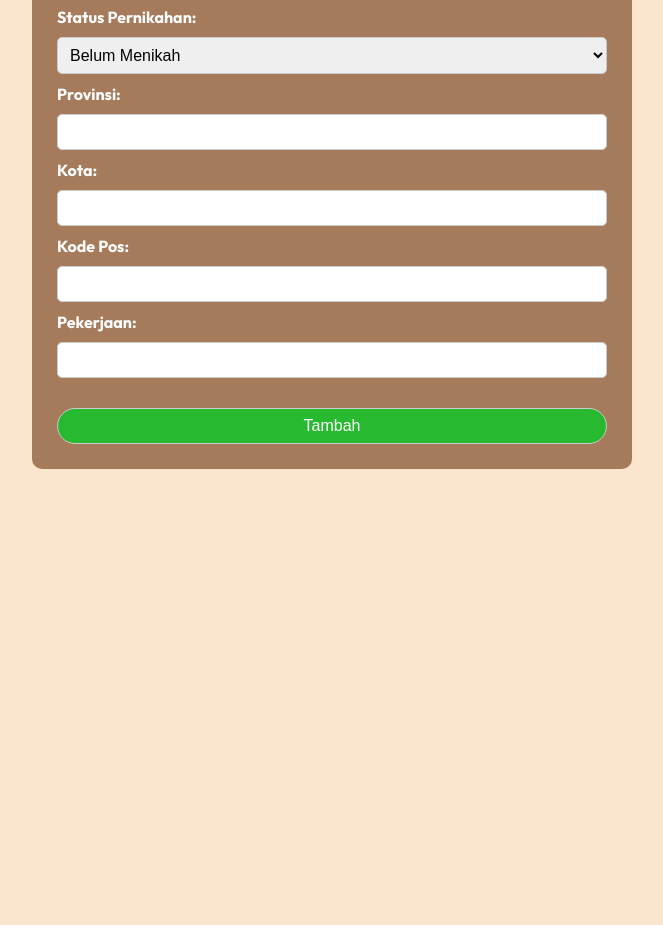
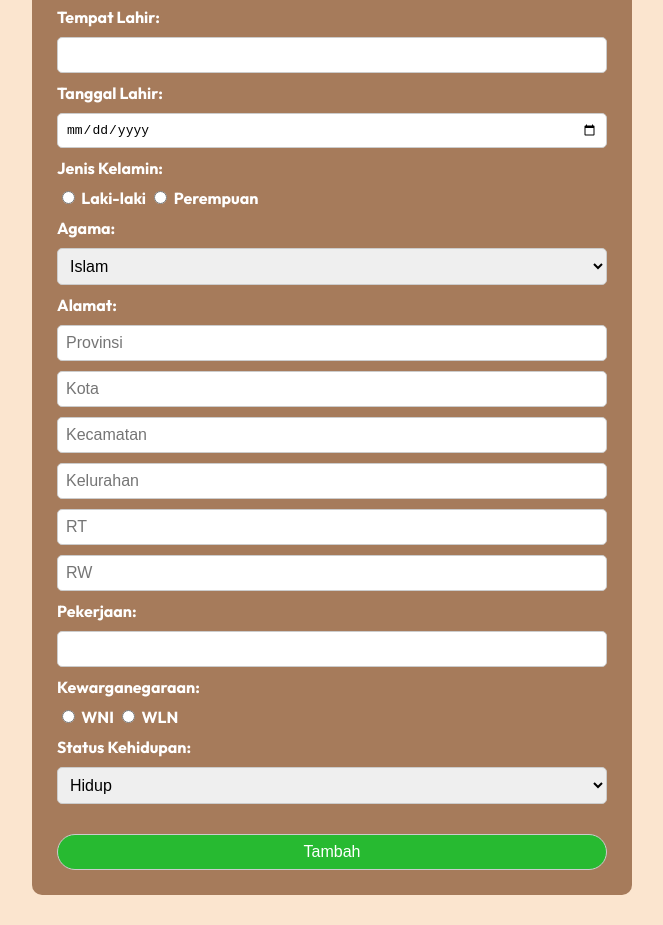
Before and after one commit to lisemaki7/inputdatapenduduk, a plain HTML site: page index.html in a window 1280 px wide. Shown: the part 396-1321 px from the top of the page, without its empty margins (308-971 px from the left). Before the commit the page ends 895 px from the top, so only its background shows below. Drawn offline with Linux system fonts and the light colour scheme.

Commit message:
Update index.html

```diff
--- a/index.html
+++ b/index.html
@@ -19,28 +19,59 @@
         <h1 style="font-size: 60px; color: #6F4E37;">Input Data Penduduk</h1>
         <form id="pendudukForm">
             <label for="nik">NIK:</label>
-            <input type="text" id="nik" name="nik" required>
+            <input type="text" id="nik" name="nik" maxlength="16" pattern="\d{16}" required>
 
             <label for="name">Nama:</label>
             <input type="text" id="name" name="name" required>
 
-            <label for="status">Status Pernikahan:</label>
-            <select id="status" name="status" required>
-                <option value="Belum Menikah">Belum Menikah</option>
-                <option value="Sudah Menikah">Sudah Menikah</option>
+            <label for="birthPlace">Tempat Lahir:</label>
+            <input type="text" id="birthPlace" name="birthPlace" required>
+
+            <label for="birthDate">Tanggal Lahir:</label>
+            <input type="date" id="birthDate" name="birthDate" required>
+
+            <label>Jenis Kelamin:</label>
+            <div class="radio-group">
+                <input type="radio" id="male" name="gender" value="Laki-laki" required>
+                <label for="male">Laki-laki</label>
+                <input type="radio" id="female" name="gender" value="Perempuan" required>
+                <label for="female">Perempuan</label>
+            </div>
+
+            <label for="religion">Agama:</label>
+            <select id="religion" name="religion" required>
+                <option value="Islam">Islam</option>
+                <option value="Kristen">Kristen</option>
+                <option value="Katolik">Katolik</option>
+                <option value="Hindu">Hindu</option>
+                <option value="Buddha">Buddha</option>
+                <option value="Konghucu">Konghucu</option>
             </select>
 
-            <label for="province">Provinsi:</label>
-            <input type="text" id="province" name="province" required>
-
-            <label for="city">Kota:</label>
-            <input type="text" id="city" name="city" required>
-
-            <label for="postalCode">Kode Pos:</label>
-            <input type="text" id="postalCode" name="postalCode" required>
+            <label for="address">Alamat:</label>
+            <input type="text" id="province" name="province" placeholder="Provinsi" required>
+            <input type="text" id="city" name="city" placeholder="Kota" required>
+            <input type="text" id="district" name="district" placeholder="Kecamatan" required>
+            <input type="text" id="subdistrict" name="subdistrict" placeholder="Kelurahan" required>
+            <input type="text" id="rt" name="rt" placeholder="RT" required>
+            <input type="text" id="rw" name="rw" placeholder="RW" required>
 
             <label for="occupation">Pekerjaan:</label>
             <input type="text" id="occupation" name="occupation" required>
+
+            <label>Kewarganegaraan:</label>
+            <div class="radio-group">
+                <input type="radio" id="wni" name="nationality" value="WNI" required>
+                <label for="wni">WNI</label>
+                <input type="radio" id="wln" name="nationality" value="WLN" required>
+                <label for="wln">WLN</label>
+            </div>
+
+            <label for="status">Status Kehidupan:</label>
+            <select id="status" name="status" required>
+                <option value="Hidup">Hidup</option>
+                <option value="Mati">Mati</option>
+            </select>
 
             <button type="submit" style="margin-top: 20px; border-radius: 20px;">Tambah</button>
         </form>
@@ -56,15 +87,18 @@
                 <tr style="font-size: 20px;">
                     <th>NIK</th>
                     <th>Nama</th>
+                    <th>Tempat Lahir</th>
+                    <th>Tanggal Lahir</th>
+                    <th>Jenis Kelamin</th>
+                    <th>Agama</th>
+                    <th>Alamat</th>
+                    <th>Pekerjaan</th>
+                    <th>Kewarganegaraan</th>
                     <th>Status</th>
-                    <th>Provinsi</th>
-                    <th>Kota</th>
-                    <th>Kode Pos</th>
-                    <th>Pekerjaan</th>
                     <th>Aksi</th> <!-- Kolom untuk tombol hapus -->
                 </tr>
             </thead>
-            <tbody style="font-size: 20px; color: #6F4E37;">
+            <tbody style="font-size: 15px; color: #6F4E37;">
             </tbody>
         </table>
         <div id="deleteNotification" class="notification" style="display:none;">
@@ -72,6 +106,7 @@
         </div>
     </div>
 
+    <script src="initData.js"></script>
     <script src="app.js"></script>
 </body>
 </html>
```
